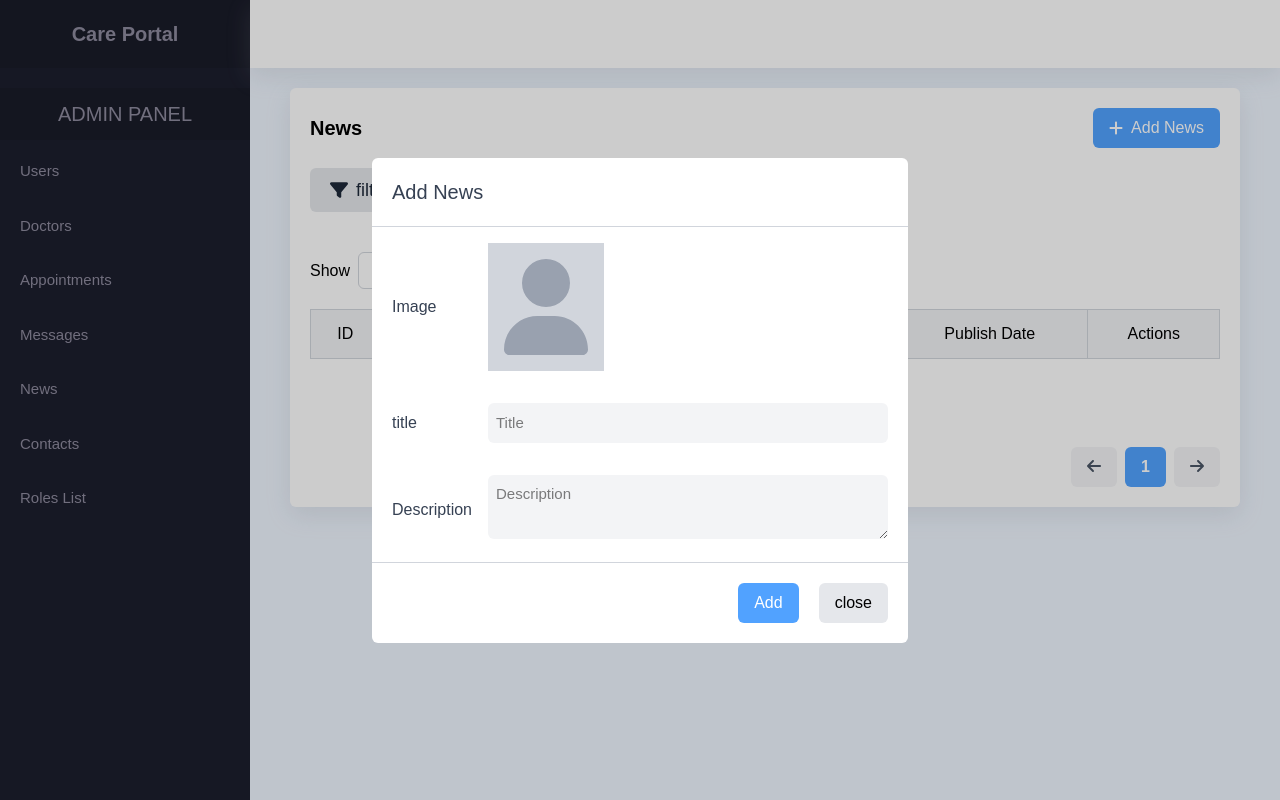
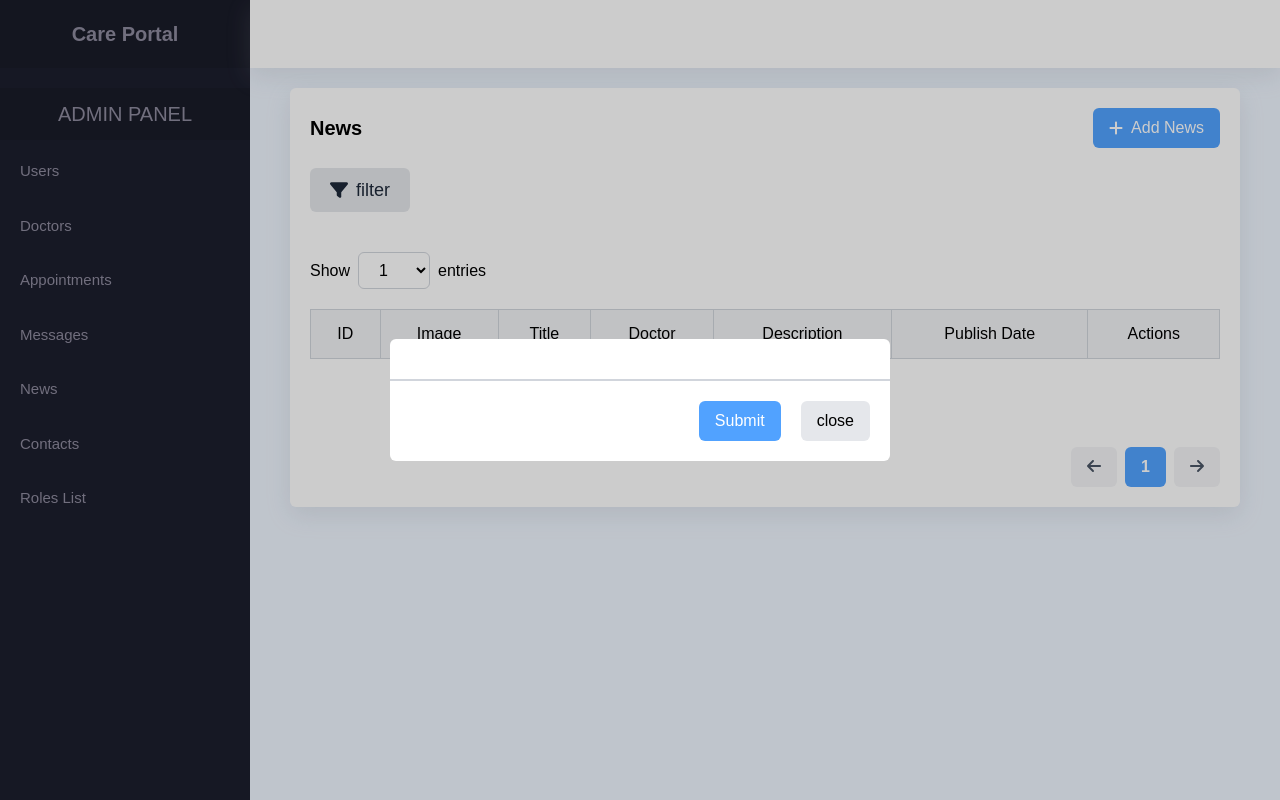
Before and after one commit to HishamAbualhaj/CarePortal, a Next.js app: page /admin/news in a window 1280 px wide. Both pictures are taken after a click on the element "Add News". Built offline with nearby package versions, Linux system fonts and the light colour scheme.

Commit message:
Working with popup for admin panel and table,

```diff
--- a/src/components/layouts/dashboard/AdminPanel.tsx
+++ b/src/components/layouts/dashboard/AdminPanel.tsx
@@ -9,33 +9,15 @@ import {
 } from "@fortawesome/free-solid-svg-icons";
 import { FontAwesomeIcon } from "@fortawesome/react-fontawesome";
 import React, { ReactNode, useState } from "react";
-import { tableProps, colType } from "@/types/TableTypes";
 import Popup from "@/components/ui/Popup";
-
-interface adminPanelProps extends tableProps {
-  panelTitle: string;
-  btnText?: string;
-  popupTitle?: string;
-  popupContent?: { text: string; item: ReactNode }[];
-  popupActionText?: string;
-  popupAction?: () => void;
-  filterContent?: (
-    handleChange: (
-      e: React.ChangeEvent<HTMLInputElement | HTMLSelectElement>
-    ) => void,
-    isChange: boolean
-  ) => ReactNode;
-  filterAction?: () => void;
-}
+import { adminPanelProps, PopupProps } from "@/types/AdminPanelProps";
 function AdminPanel({
   columns,
   customAction,
   panelTitle,
   btnText,
-  popupTitle,
-  popupContent,
-  popupActionText,
-  popupAction,
+  mainPopup,
+  tablePopup,
   data,
   filterContent,
   filterAction,
@@ -43,7 +25,7 @@ function AdminPanel({
   const [filter, setFilter] = useState<boolean>(false);
   const [idChange, setIdChange] = useState<boolean>(false);
 
-  const [isPop, setPopUp] = useState<boolean>(false);
+  const [isPop, setPopUp] = useState<PopupProps | null>(null);
   const handleChange = (
     e: React.ChangeEvent<HTMLInputElement | HTMLSelectElement>
   ) => {
@@ -61,10 +43,10 @@ function AdminPanel({
       <div className="xl:px-10 px-5">
         {isPop && (
           <Popup
-            title={popupTitle}
-            content={popupContent}
-            actionText={popupActionText}
-            action={popupAction}
+            popupTitle={mainPopup?.popupTitle}
+            popupContent={mainPopup?.popupContent}
+            popupActionText={mainPopup?.popupActionText}
+            popupAction={mainPopup?.popupAction}
             setPopup={setPopUp}
           />
         )}
@@ -77,7 +59,7 @@ function AdminPanel({
                 <Button
                   icon={<FontAwesomeIcon icon={faPlus} />}
                   onClick={() => {
-                    setPopUp(true);
+                    setPopUp({});
                   }}
                   text={btnText}
                 />
@@ -118,6 +100,7 @@ function AdminPanel({
                 columns={columns}
                 customAction={customAction}
                 data={data}
+                tablePopup={tablePopup}
               />
             </div>
             <div className="flex justify-end pt-5">
--- a/src/components/ui/Popup.tsx
+++ b/src/components/ui/Popup.tsx
@@ -1,18 +1,21 @@
 import React, { Dispatch, ReactNode, SetStateAction } from "react";
 import Button from "./Button";
+import { PopupProps } from "@/types/AdminPanelProps";
 
-interface popup {
-  title?: string;
-  content?: { text: string; item: ReactNode }[];
-  actionText?: string;
-  action?: () => void;
-  setPopup: Dispatch<SetStateAction<boolean>>;
+interface ComponentProps extends PopupProps {
+  setPopup: Dispatch<SetStateAction<PopupProps | null>>;
 }
-function Popup({ title, content, action, setPopup }: popup) {
+function Popup({
+  popupTitle,
+  popupContent,
+  popupAction,
+  popupActionText,
+  setPopup,
+}: ComponentProps) {
   return (
     <div
       onClick={() => {
-        setPopup(false);
+        setPopup(null);
       }}
       className=" absolute w-full h-full bg-black/20 left-0 top-0 flex justify-center items-center"
     >
@@ -20,13 +23,16 @@ function Popup({ title, content, action, setPopup }: popup) {
         onClick={(e) => {
           e.stopPropagation();
         }}
-        className="bg-white rounded-md overflow-auto max-h-[900px] min-w-[500px]"
+        className="bg-white rounded-md overflow-auto max-h-[900px] min-w-[500px] max-w-[700px]"
       >
         <div className="text-gray-700 text-xl border-b p-5 border-gray-300">
-          {title}
+          {popupTitle}
         </div>
         <div className="px-5">
-          {content?.map((item, i) => (
+          {typeof popupContent === "string" ? (
+            <div className="text-xl py-5">{popupContent}</div>
+          ) : (
+            popupContent?.map((item, i) => (
               <div
                 key={i}
                 className="flex items-center py-4 gap-4 justify-between"
@@ -36,15 +42,16 @@ function Popup({ title, content, action, setPopup }: popup) {
                   {item.item}
                 </div>
               </div>
-          ))}
+            ))
+          )}
         </div>
 
         <div className="px-5 border-t p-5 border-gray-300">
           <div className="flex justify-end gap-5">
-            <Button onClick={action} text="Add" />
+            <Button onClick={popupAction} text={popupActionText} />
             <Button
               onClick={() => {
-                setPopup(false);
+                setPopup(null);
               }}
               text="close"
               type="close"
--- a/src/components/ui/Table.tsx
+++ b/src/components/ui/Table.tsx
@@ -1,15 +1,35 @@
-import React, { ReactNode } from "react";
+"use client";
+import React, { ReactNode, useEffect, useState } from "react";
 
 import { tableProps, colType } from "@/types/TableTypes";
+import Popup from "./Popup";
+import { PopupProps } from "@/types/AdminPanelProps";
 
-function Table({ columns, customAction, data }: tableProps) {
+interface ComponentProps extends tableProps {
+  tablePopup?: PopupProps[];
+}
+function Table({ columns, customAction, data, tablePopup }: ComponentProps) {
+  const [isPop, setPopUp] = useState<PopupProps | null>(null);
+
   return (
     <>
+      {isPop && (
+        <Popup
+          popupTitle={isPop.popupTitle}
+          popupContent={isPop.popupContent}
+          popupActionText={isPop.popupActionText}
+          popupAction={isPop.popupAction}
+          setPopup={setPopUp}
+        />
+      )}
       <table className="border border-collapse w-full">
         <thead>
           <tr>
             {columns.map((column: colType, i: number) => (
-              <th key={i} className="font-normal border border-gray-300 p-3 bg-gray-300/30">
+              <th
+                key={i}
+                className="font-normal border border-gray-300 p-3 bg-gray-300/30"
+              >
                 {column.label}
               </th>
             ))}
@@ -31,14 +51,16 @@ function Table({ columns, customAction, data }: tableProps) {
                 )}
                 {customAction && (
                   <td className="border border-gray-300 p-5">
-                    {customAction(item, () => {})}
+                    {customAction(item, setPopUp, tablePopup)}
                   </td>
                 )}
               </tr>
             ))}
         </tbody>
       </table>
-      {!Boolean(data.length) && <div className="text-center text-lg mt-10">No Data Found</div>}
+      {!Boolean(data.length) && (
+        <div className="text-center text-lg mt-10">No Data Found</div>
+      )}
     </>
   );
 }
--- a/src/types/TableTypes.ts
+++ b/src/types/TableTypes.ts
@@ -1,9 +1,17 @@
-import { ReactNode } from "react";
-
+import { Dispatch, ReactNode, SetStateAction } from "react";
+import { PopupProps } from "./AdminPanelProps";
 export type colType = { key: string; label: string; render?: () => void };
 
 export interface tableProps {
   columns: colType[];
-  customAction?: null | ((item: Object, actionFn: () => void) => ReactNode);
+  customAction?:
+    | null
+    | ((
+        item: Object,
+        actionFn:
+          | (() => void)
+          | Dispatch<SetStateAction<PopupProps | null>>,
+        tablePopup?: PopupProps[]
+      ) => ReactNode);
   data: any[];
 }
```
Lines whose indentation alone changed are shown as unchanged.
